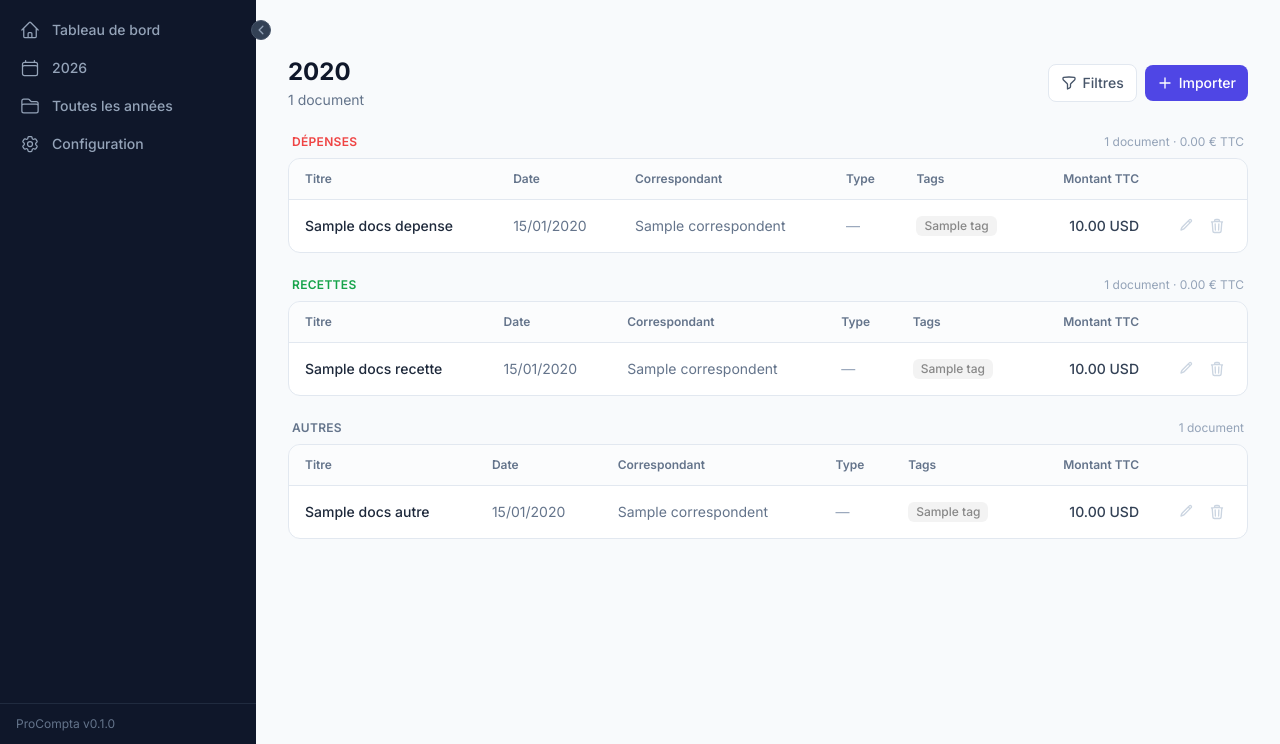
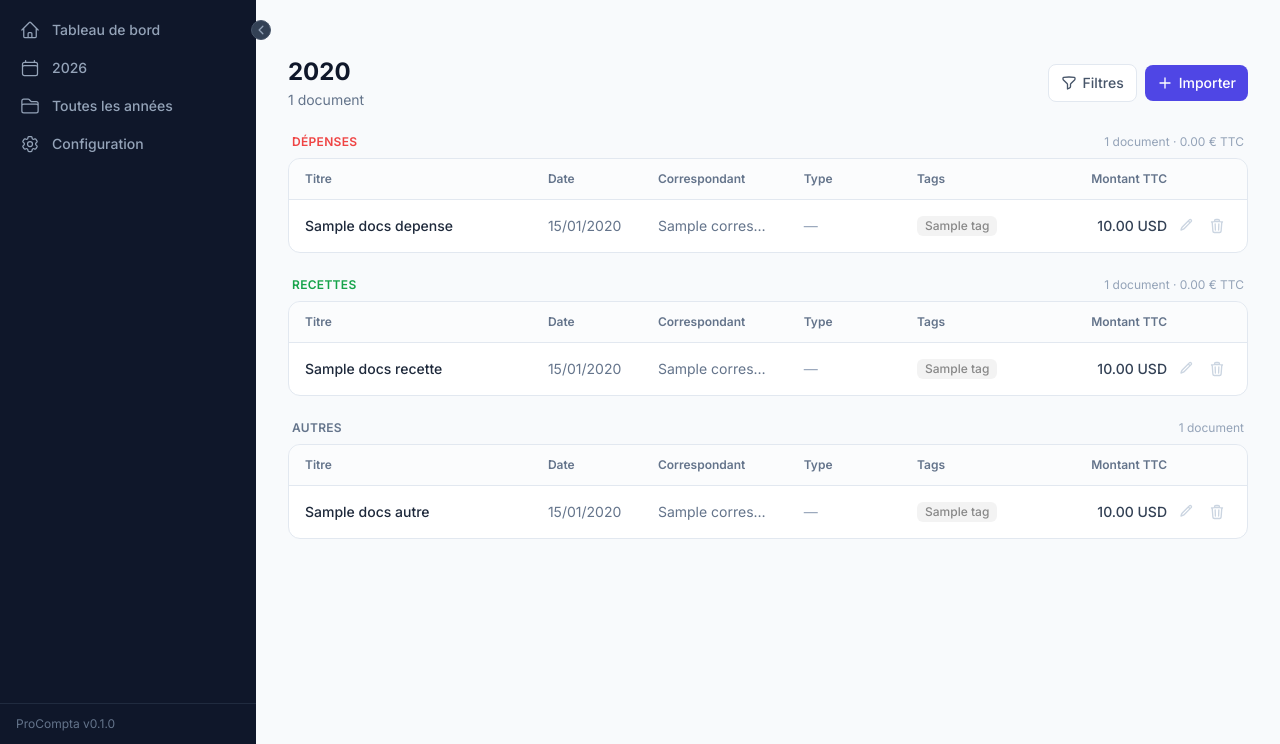
Before and after one commit to antonin-lfv/ProCompta, a FastAPI app: template backend/app/templates/pages/year.html in a window 1280 px wide. Shown: the part 56-800 px from the top of the page. Run offline with FastAPI, Linux system fonts and the light colour scheme; the template is opened without the code that fills it: most values are stand-ins (such as "Sample title", 1, 10 or a date in 2020); parts of the project's set-up code (start-up, migrations or seed data) failed here and were passed over; some libraries are stand-ins or nearby versions.

Commit message:
largeur des colonnes dans la vue year

```diff
--- a/backend/app/templates/pages/year.html
+++ b/backend/app/templates/pages/year.html
@@ -208,7 +208,17 @@ function yearData() {
   {% endif %}
 
   {% macro doc_table(docs, back_year) %}
-  <table class="w-full text-sm">
+  <div class="overflow-x-auto">
+  <table class="w-full text-sm table-fixed min-w-[700px]">
+    <colgroup>
+      <col style="width: 30%">
+      <col style="width: 110px">
+      <col style="width: 18%">
+      <col style="width: 14%">
+      <col style="width: 20%">
+      <col style="width: 120px">
+      <col style="width: 64px">
+    </colgroup>
     <thead>
       <tr class="border-b border-slate-200 bg-slate-50/50">
         <th class="text-left text-xs font-semibold text-slate-500 px-4 py-3">Titre</th>
@@ -224,16 +234,16 @@ function yearData() {
       {% for doc in docs %}
       <tr class="hover:bg-slate-50 transition-colors group cursor-pointer" id="doc-{{ doc.id }}"
           @click="if(!$event.target.closest('button, a')) window.location.href='/documents/{{ doc.id }}/edit'">
-        <td class="px-4 py-3 max-w-xs">
+        <td class="px-4 py-3">
           <a href="/documents/{{ doc.id }}/edit"
-             class="font-medium text-slate-800 hover:text-indigo-600 transition-colors line-clamp-1 block">
+             class="font-medium text-slate-800 hover:text-indigo-600 transition-colors truncate block">
             {{ doc.title }}
           </a>
         </td>
         <td class="px-4 py-3 text-slate-500 whitespace-nowrap">
           {{ doc.document_date.strftime("%d/%m/%Y") }}
         </td>
-        <td class="px-4 py-3 text-slate-500 whitespace-nowrap">
+        <td class="px-4 py-3 text-slate-500 truncate">
           {{ doc.correspondent.name if doc.correspondent else "—" }}
         </td>
         <td class="px-4 py-3">
@@ -284,6 +294,7 @@ function yearData() {
       {% endfor %}
     </tbody>
   </table>
+  </div>
   {% endmacro %}
 
   <!-- Dépenses -->
```
